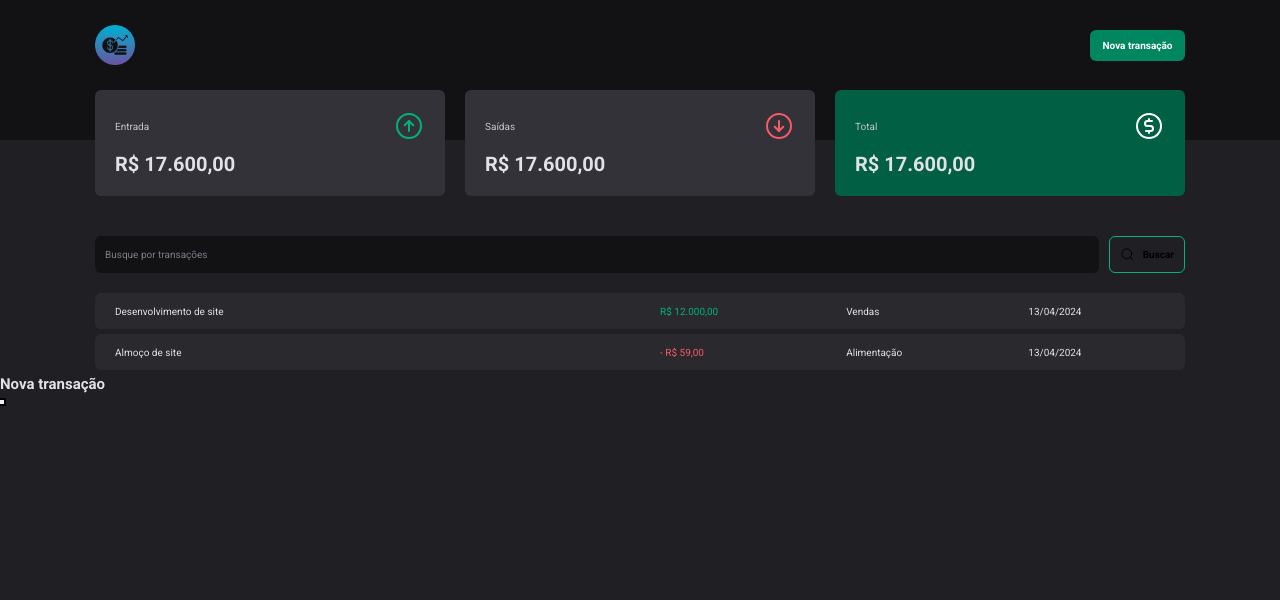
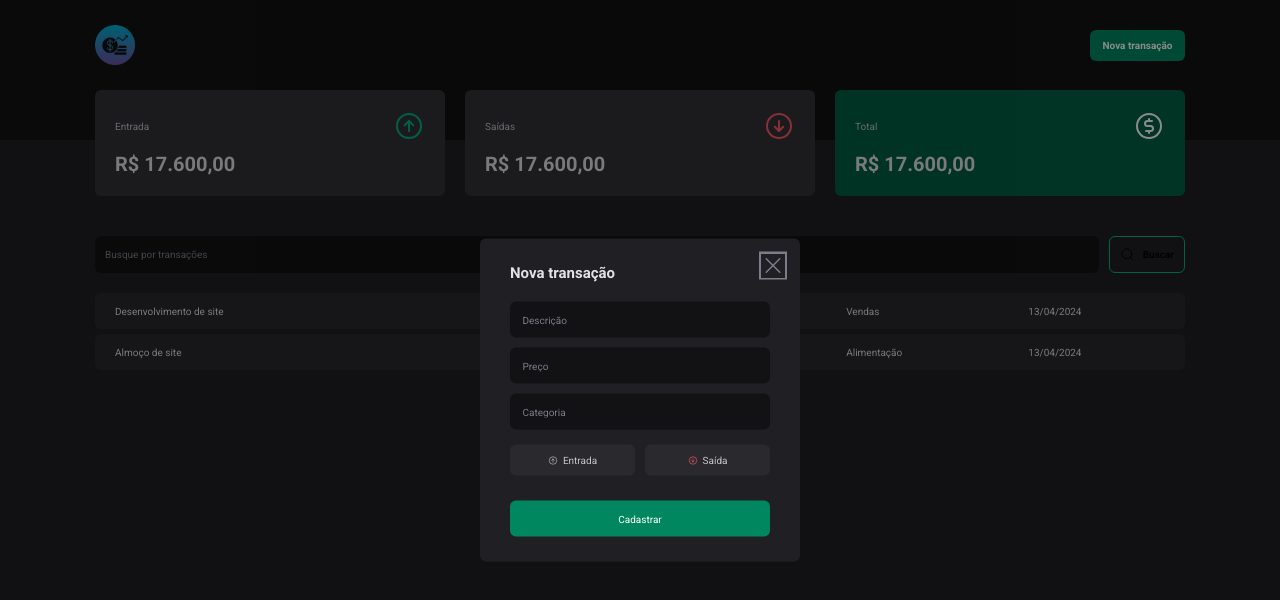
Before and after one commit to fabriciofcastro/react-api, a React (Vite) app: page / in a window 1280 px wide. Both pictures are taken after a click on the button "Nova transação". Shown: the top 600 px of the page. Built offline with nearby package versions, Linux system fonts and the light colour scheme.

Commit message:
Finalizado estilo do modal

```diff
--- a/src/components/Header/index.tsx
+++ b/src/components/Header/index.tsx
@@ -1,6 +1,7 @@
 import { HeaderContainer, HeaderContent, Logo, NewTransactionButton } from "./styles"
 import logoImg from '../../assets/logo.png'
 import * as Dialog from '@radix-ui/react-dialog';
+import { NweTransactionModal } from "../NewTRansactionModal";
 
 export const Header = () => {
   return (
@@ -13,16 +14,7 @@
               Nova transação
             </NewTransactionButton>
           </Dialog.Trigger>
-          <Dialog.Portal>
-            <Dialog.Overlay />
-            <Dialog.Content>
-              <Dialog.Title>
-                Nova transação
-              </Dialog.Title>
-
-              <Dialog.Close />
-            </Dialog.Content>
-          </Dialog.Portal>
+          <NweTransactionModal />
         </Dialog.Root>
 
       </HeaderContent>
--- /dev/null
+++ b/src/components/NewTRansactionModal/index.tsx
@@ -0,0 +1,38 @@
+import * as Dialog from '@radix-ui/react-dialog';
+import { CloseButton, Content, Overlay } from './styled';
+import { ArrowCircleDown, ArrowCircleUp, X } from 'phosphor-react';
+import { TransactionType, TransactionTypeButton } from './styled'
+export const NweTransactionModal = () => {
+  return (
+    <Dialog.Portal>
+      <Overlay />
+      <Content>
+        <Dialog.Title>
+          Nova transação
+        </Dialog.Title>
+        <CloseButton>
+          <X size={24}/>
+        </CloseButton>
+        <form action="">
+          <input type="text" placeholder='Descrição' required/>
+          <input type="number" placeholder='Preço' required/>
+          <input type="text" placeholder='Categoria' required/>
+
+          <TransactionType>
+            <TransactionTypeButton variant='income'>
+              <ArrowCircleUp />
+              Entrada
+            </TransactionTypeButton>
+            <TransactionTypeButton variant='outcome'>
+              <ArrowCircleDown />
+              Saída
+            </TransactionTypeButton>
+
+          </TransactionType>
+
+          <button type='submit'>Cadastrar</button>
+        </form>
+      </Content>
+    </Dialog.Portal>
+  )
+}
--- /dev/null
+++ b/src/components/NewTRansactionModal/styled.ts
@@ -0,0 +1,99 @@
+import styled from "styled-components";
+import * as Dialog from '@radix-ui/react-dialog';
+
+
+export const Overlay = styled(Dialog.Overlay)`
+  position: fixed;
+  width: 100vw;
+  height: 100vh;
+  inset: 0;
+  background-color: #00000075;
+`;
+
+export const Content = styled(Dialog.Content)`
+  min-width: 32rem;
+  border-radius: 6px;
+  padding: 2.5rem 3rem;
+  background-color: ${({theme}) => theme['gray-800']};
+
+  position: fixed;
+  top: 50%;
+  left: 50%;
+  transform: translate(-50%, -50%);
+
+  form {
+    margin-top: 2rem;
+
+    display: flex;
+    flex-direction: column;
+    gap: 1rem;
+
+    input {
+      border-radius: 6px;
+      border: 0;
+      padding: 1.25rem;
+      background-color: ${({theme}) => theme['gray-900']};
+      color: ${({theme}) => theme['gray-500']};
+
+      &::placeholder {
+        color: ${({theme}) => theme['gray-500']};
+      }
+    }
+
+    button[type="submit"] {
+      border: 0;
+      background-color: ${({theme}) => theme['green-500']};
+      color: ${({theme}) => theme.white};
+      padding: 1.25rem;
+      border-radius: 6px;
+      margin-top: 1.5rem;
+      cursor: pointer;
+
+      &:hover {
+        background-color: ${({theme}) => theme['green-700']};
+        transition: background-color 0.4s ease;
+      }
+
+    }
+  }
+
+`;
+
+export const CloseButton = styled(Dialog.Close)`
+  position: absolute;
+  background-color: transparent;
+  border: 0;
+  top: 1.5rem;
+  right: 1.5rem;
+  line-height: 0;
+  cursor: pointer;
+  color: ${({theme}) => theme['gray-500']};
+`;
+
+export const TransactionType = styled.div`
+  display: grid;
+  grid-template-columns: repeat(2, 1fr);
+  gap: 1rem;
+  margin-top: 0.5rem ;
+`
+
+interface transactionButtonProps {
+  variant: 'income' | 'outcome'
+}
+
+export const TransactionTypeButton = styled.button<transactionButtonProps>`
+  background-color: ${({theme}) => theme['gray-700']};
+  padding: 1rem;
+  display: flex;
+  align-items: center;
+  justify-content: center;
+  gap: 0.5rem;
+  border-radius: 6px;
+  border: 0;
+  cursor: pointer;
+  color: ${({theme}) => theme['gray-300']} ;
+
+  svg {
+    color: ${props => props.variant === 'income' ? props.theme['gray-3000'] : props.theme['red-300']}
+  }
+`
```
